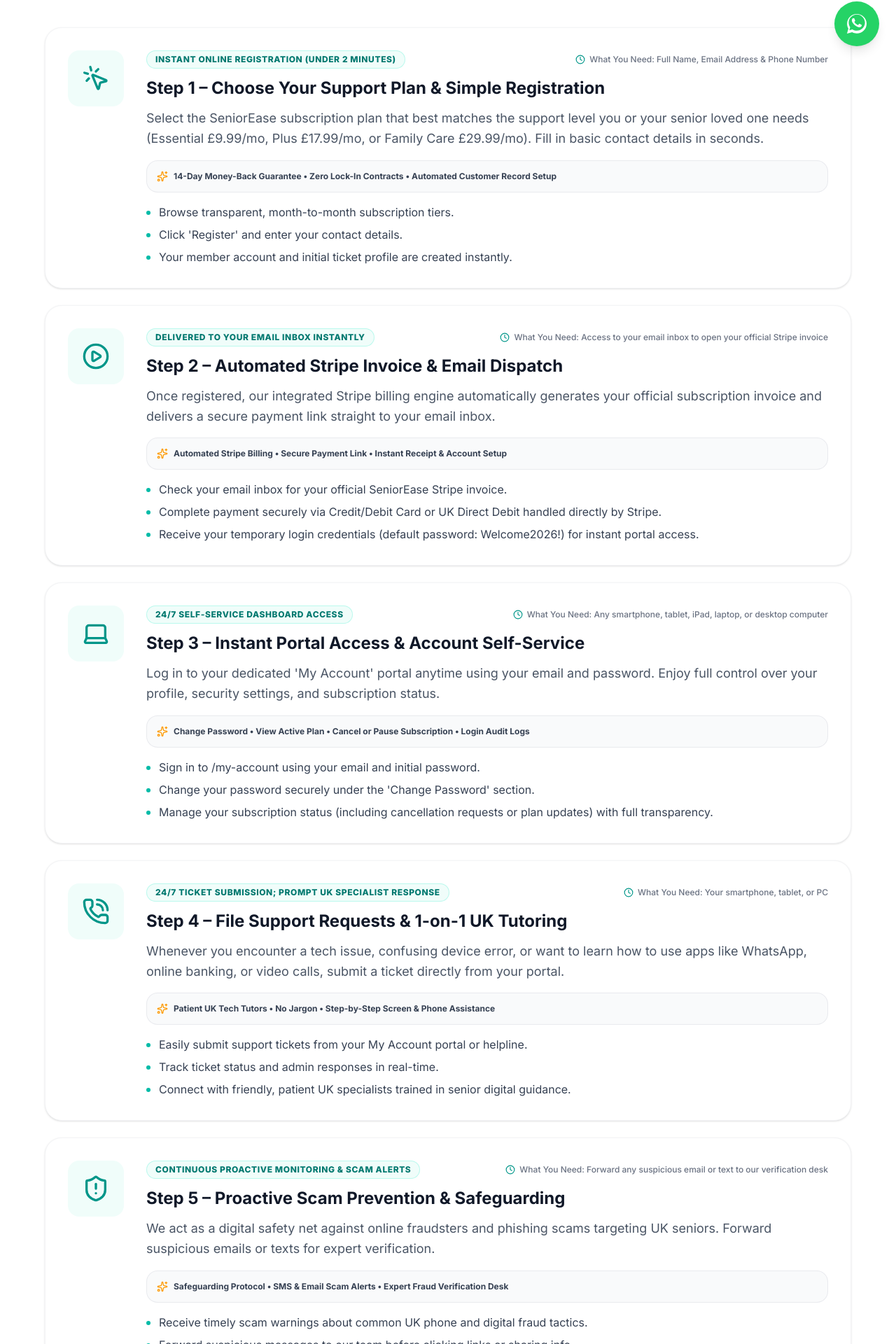
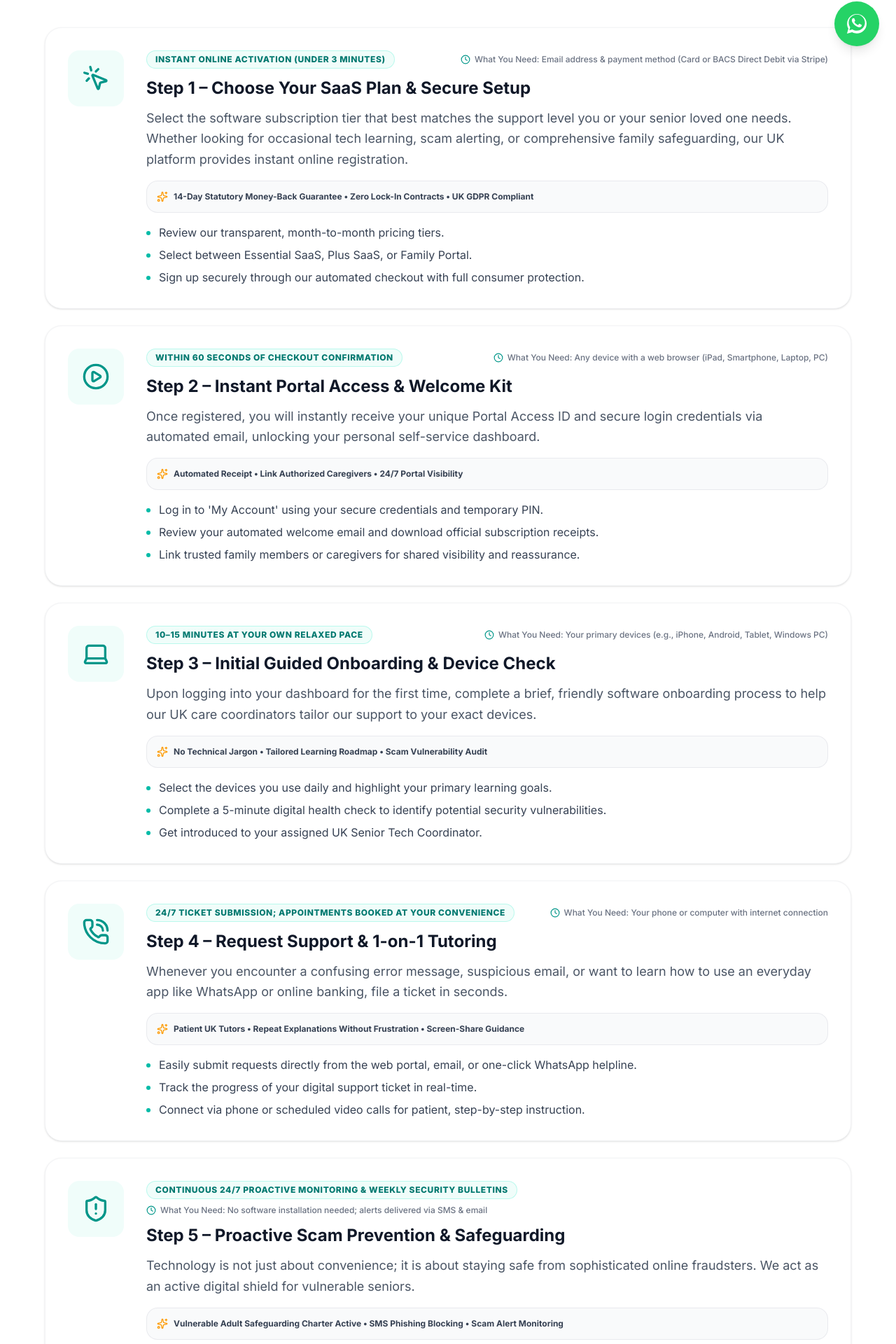
Before and after one commit to codesmashersltd/SeniorEase, a React (Vite) app: page /how-it-works in a window 1280 px wide. Shown: the part 710-2630 px from the top of the page at 70% size. Built offline with nearby package versions, Linux system fonts and the light colour scheme.

Commit message:
feat: enable direct payment redirect in JoinModal
Remove auto_advance from Stripe invoices to prevent premature automated processing and update the JoinModal to redirect users directly to the Stripe payment URL for a streamlined checkout experience.

```diff
--- a/src/components/JoinModal.tsx
+++ b/src/components/JoinModal.tsx
@@ -259,12 +259,21 @@ export default function JoinModal({ isOpen, onClose, plan }: JoinModalProps) {
                 </>
               )}
 
-              <button
-                onClick={handleClose}
-                className="mt-4 w-full bg-teal-600 text-white px-6 py-4 rounded-xl font-bold hover:bg-teal-700 transition-colors shadow-md cursor-pointer text-base"
-              >
-                Done
-              </button>
+              {checkoutUrl ? (
+                <button
+                  onClick={() => window.location.href = checkoutUrl}
+                  className="mt-4 w-full bg-teal-600 text-white px-6 py-4 rounded-xl font-bold hover:bg-teal-700 transition-colors shadow-md flex items-center justify-center gap-2"
+                >
+                  Proceed to Payment <ShieldCheck size={20} />
+                </button>
+              ) : (
+                <button
+                  onClick={handleClose}
+                  className="mt-4 w-full bg-teal-600 text-white px-6 py-4 rounded-xl font-bold hover:bg-teal-700 transition-colors shadow-md"
+                >
+                  Done
+                </button>
+              )}
             </div>
           ) : (
             <form onSubmit={handleSubmit} className="space-y-5">
--- a/src/pages/HowItWorks.tsx
+++ b/src/pages/HowItWorks.tsx
@@ -12,80 +12,80 @@ export default function HowItWorks() {
   const steps = [
     {
       icon: <MousePointerClick className="w-10 h-10 text-teal-600" />,
-      title: "Step 1 – Choose Your Support Plan & Simple Registration",
-      description: "Select the SeniorEase subscription plan that best matches the support level you or your senior loved one needs (Essential £9.99/mo, Plus £17.99/mo, or Family Care £29.99/mo). Fill in basic contact details in seconds.",
-      timeframe: "Instant online registration (under 2 minutes)",
-      whatYouNeed: "Full Name, Email Address & Phone Number",
-      highlights: "14-Day Money-Back Guarantee • Zero Lock-In Contracts • Automated Customer Record Setup",
+      title: "Step 1 – Choose Your SaaS Plan & Secure Setup",
+      description: "Select the software subscription tier that best matches the support level you or your senior loved one needs. Whether looking for occasional tech learning, scam alerting, or comprehensive family safeguarding, our UK platform provides instant online registration.",
+      timeframe: "Instant online activation (under 3 minutes)",
+      whatYouNeed: "Email address & payment method (Card or BACS Direct Debit via Stripe)",
+      highlights: "14-Day Statutory Money-Back Guarantee • Zero Lock-In Contracts • UK GDPR Compliant",
       bullets: [
-        "Browse transparent, month-to-month subscription tiers.",
-        "Click 'Register' and enter your contact details.",
-        "Your member account and initial ticket profile are created instantly."
+        "Review our transparent, month-to-month pricing tiers.",
+        "Select between Essential SaaS, Plus SaaS, or Family Portal.",
+        "Sign up securely through our automated checkout with full consumer protection."
       ]
     },
     {
       icon: <PlayCircle className="w-10 h-10 text-teal-600" />,
-      title: "Step 2 – Automated Stripe Invoice & Email Dispatch",
-      description: "Once registered, our integrated Stripe billing engine automatically generates your official subscription invoice and delivers a secure payment link straight to your email inbox.",
-      timeframe: "Delivered to your email inbox instantly",
-      whatYouNeed: "Access to your email inbox to open your official Stripe invoice",
-      highlights: "Automated Stripe Billing • Secure Payment Link • Instant Receipt & Account Setup",
+      title: "Step 2 – Instant Portal Access & Welcome Kit",
+      description: "Once registered, you will instantly receive your unique Portal Access ID and secure login credentials via automated email, unlocking your personal self-service dashboard.",
+      timeframe: "Within 60 seconds of checkout confirmation",
+      whatYouNeed: "Any device with a web browser (iPad, Smartphone, Laptop, PC)",
+      highlights: "Automated Receipt • Link Authorized Caregivers • 24/7 Portal Visibility",
       bullets: [
-        "Check your email inbox for your official SeniorEase Stripe invoice.",
-        "Complete payment securely via Credit/Debit Card or UK Direct Debit handled directly by Stripe.",
-        "Receive your temporary login credentials (default password: Welcome2026!) for instant portal access."
+        "Log in to 'My Account' using your secure credentials and temporary PIN.",
+        "Review your automated welcome email and download official subscription receipts.",
+        "Link trusted family members or caregivers for shared visibility and reassurance."
       ]
     },
     {
       icon: <Laptop className="w-10 h-10 text-teal-600" />,
-      title: "Step 3 – Instant Portal Access & Account Self-Service",
-      description: "Log in to your dedicated 'My Account' portal anytime using your email and password. Enjoy full control over your profile, security settings, and subscription status.",
-      timeframe: "24/7 self-service dashboard access",
-      whatYouNeed: "Any smartphone, tablet, iPad, laptop, or desktop computer",
-      highlights: "Change Password • View Active Plan • Cancel or Pause Subscription • Login Audit Logs",
+      title: "Step 3 – Initial Guided Onboarding & Device Check",
+      description: "Upon logging into your dashboard for the first time, complete a brief, friendly software onboarding process to help our UK care coordinators tailor our support to your exact devices.",
+      timeframe: "10–15 minutes at your own relaxed pace",
+      whatYouNeed: "Your primary devices (e.g., iPhone, Android, Tablet, Windows PC)",
+      highlights: "No Technical Jargon • Tailored Learning Roadmap • Scam Vulnerability Audit",
       bullets: [
-        "Sign in to /my-account using your email and initial password.",
-        "Change your password securely under the 'Change Password' section.",
-        "Manage your subscription status (including cancellation requests or plan updates) with full transparency."
+        "Select the devices you use daily and highlight your primary learning goals.",
+        "Complete a 5-minute digital health check to identify potential security vulnerabilities.",
+        "Get introduced to your assigned UK Senior Tech Coordinator."
       ]
     },
     {
       icon: <PhoneCall className="w-10 h-10 text-teal-600" />,
-      title: "Step 4 – File Support Requests & 1-on-1 UK Tutoring",
-      description: "Whenever you encounter a tech issue, confusing device error, or want to learn how to use apps like WhatsApp, online banking, or video calls, submit a ticket directly from your portal.",
-      timeframe: "24/7 ticket submission; prompt UK specialist response",
-      whatYouNeed: "Your smartphone, tablet, or PC",
-      highlights: "Patient UK Tech Tutors • No Jargon • Step-by-Step Screen & Phone Assistance",
+      title: "Step 4 – Request Support & 1-on-1 Tutoring",
+      description: "Whenever you encounter a confusing error message, suspicious email, or want to learn how to use an everyday app like WhatsApp or online banking, file a ticket in seconds.",
+      timeframe: "24/7 ticket submission; appointments booked at your convenience",
+      whatYouNeed: "Your phone or computer with internet connection",
+      highlights: "Patient UK Tutors • Repeat Explanations Without Frustration • Screen-Share Guidance",
       bullets: [
-        "Easily submit support tickets from your My Account portal or helpline.",
-        "Track ticket status and admin responses in real-time.",
-        "Connect with friendly, patient UK specialists trained in senior digital guidance."
+        "Easily submit requests directly from the web portal, email, or one-click WhatsApp helpline.",
+        "Track the progress of your digital support ticket in real-time.",
+        "Connect via phone or scheduled video calls for patient, step-by-step instruction."
       ]
     },
     {
       icon: <ShieldAlert className="w-10 h-10 text-teal-600" />,
       title: "Step 5 – Proactive Scam Prevention & Safeguarding",
-      description: "We act as a digital safety net against online fraudsters and phishing scams targeting UK seniors. Forward suspicious emails or texts for expert verification.",
-      timeframe: "Continuous proactive monitoring & scam alerts",
-      whatYouNeed: "Forward any suspicious email or text to our verification desk",
-      highlights: "Safeguarding Protocol • SMS & Email Scam Alerts • Expert Fraud Verification Desk",
+      description: "Technology is not just about convenience; it is about staying safe from sophisticated online fraudsters. We act as an active digital shield for vulnerable seniors.",
+      timeframe: "Continuous 24/7 proactive monitoring & weekly security bulletins",
+      whatYouNeed: "No software installation needed; alerts delivered via SMS & email",
+      highlights: "Vulnerable Adult Safeguarding Charter Active • SMS Phishing Blocking • Scam Alert Monitoring",
       bullets: [
-        "Receive timely scam warnings about common UK phone and digital fraud tactics.",
-        "Forward suspicious messages to our team before clicking links or sharing info.",
-        "Keep remote family members reassured with centralized safety oversight."
+        "Receive real-time alerts warning about emerging UK telephone and email scams.",
+        "Forward suspicious text messages or emails to our security desk for verification.",
+        "Implement caregiver connection controls to prevent unauthorized financial transactions."
       ]
     },
     {
       icon: <Award className="w-10 h-10 text-teal-600" />,
-      title: "Step 6 – Complete Flexibility & Peace of Mind",
-      description: "SeniorEase combines digital empowerment with zero hassle. Enjoy complete control over your subscription with transparent billing and no hidden commitments.",
-      timeframe: "Ongoing empowerment & complete consumer freedom",
-      whatYouNeed: "A desire to stay confident and safe online",
-      highlights: "1-Click Cancellation • UK Consumer Direct Debit Guarantee • 100% Data Privacy",
+      title: "Step 6 – Long-Term Digital Mastery & Family Peace of Mind",
+      description: "Over time, our SaaS platform transforms seniors from feeling overwhelmed into confident, independent digital citizens, while giving remote family members total reassurance.",
+      timeframe: "Ongoing monthly progress & skill empowerment",
+      whatYouNeed: "Desire to learn and stay connected with loved ones",
+      highlights: "Monthly Family Reassurance Digests • 1-Click Pause/Cancel • Full Data Privacy",
       bullets: [
-        "Access senior-friendly digital learning guides and tips.",
-        "Authorized caregivers or family members can monitor support history.",
-        "Cancel or adjust your subscription anytime from your dashboard."
+        "Access an expanding library of senior-friendly, large-font digital guides.",
+        "Authorized family members receive monthly progress summaries and resolution digests.",
+        "Enjoy total flexibility with month-to-month billing—pause or cancel anytime with zero hassle."
       ]
     }
   ];
```
Also changed, not shown: server.ts (+4 -5 lines).
